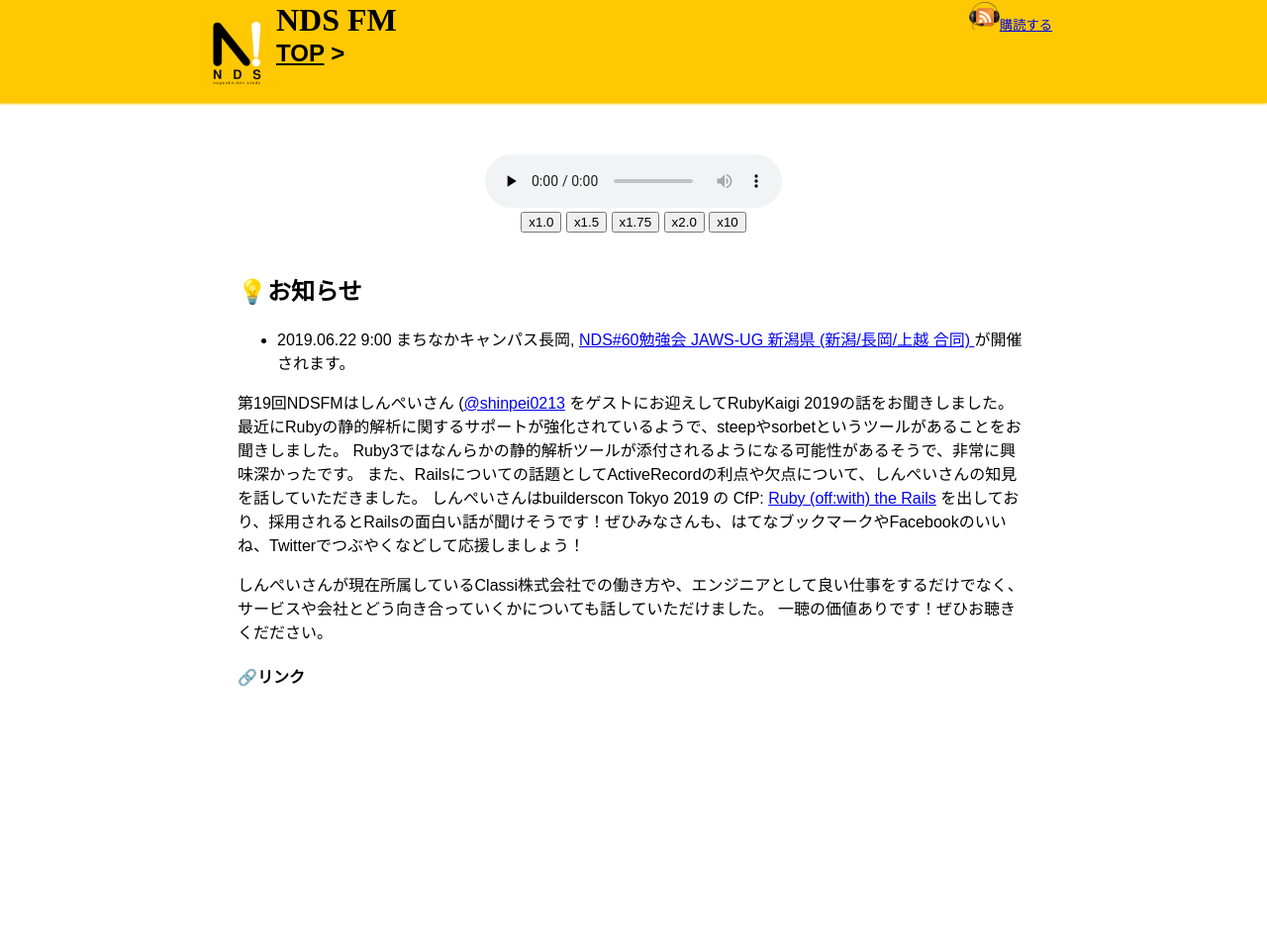
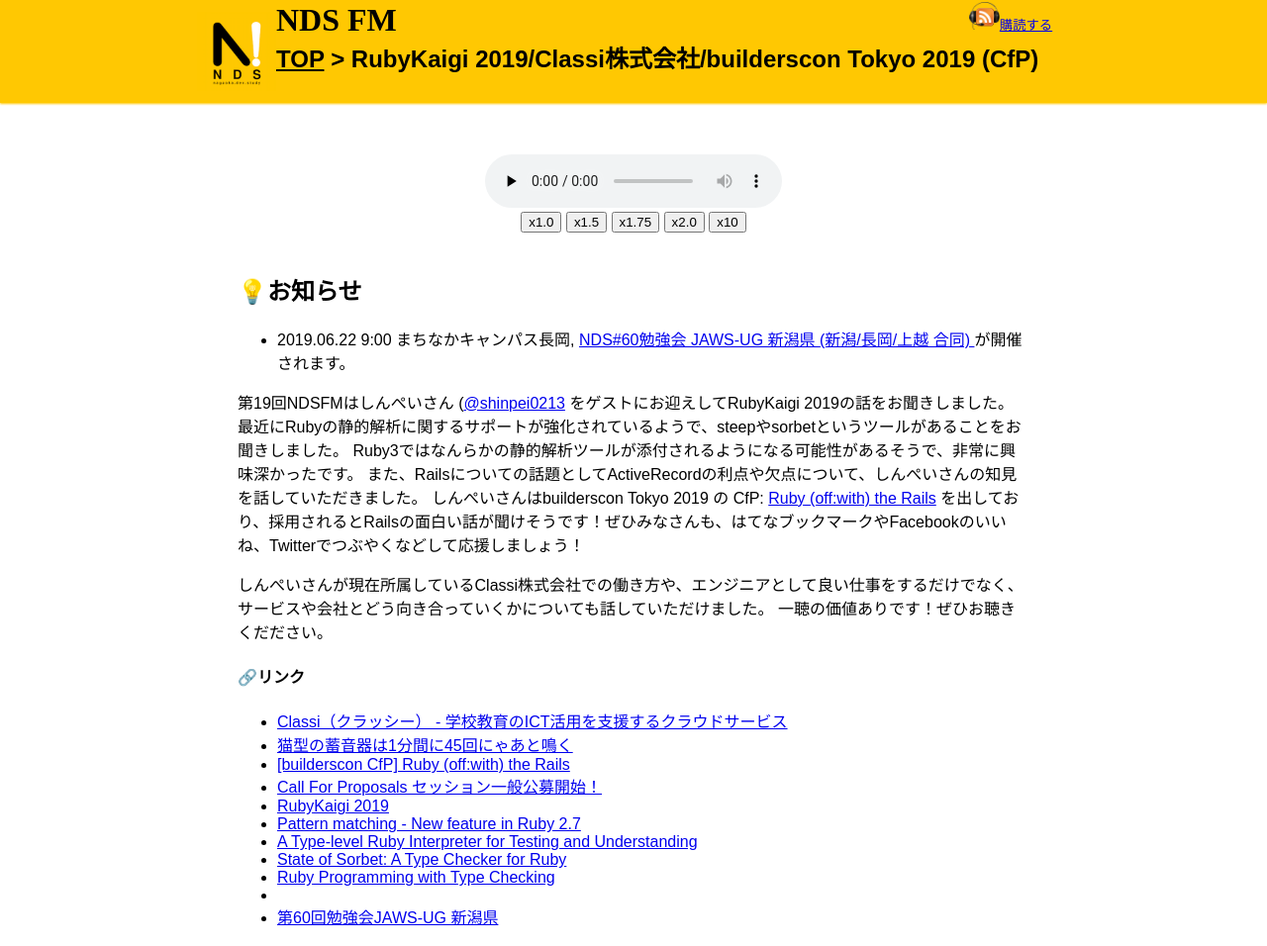
Before and after one commit to NagaokaDevelopersStudy/ndsfm, a Jekyll site: the page built from docs/_posts/2019-06-17-019.md, in a window 1280 px wide. Shown: the whole page at 99% size. Built offline with Jekyll 4.4.1, drawn with Linux system fonts in a browser that asks for light colours; some web fonts are replaced; our own code applies the rules of GitHub Pages for plain Markdown files; before the commit the page ends 900 px from its top, so only the background shows below that.

Commit message:
fix yaml

```diff
--- a/docs/_posts/2019-06-17-019.md
+++ b/docs/_posts/2019-06-17-019.md
@@ -14,7 +14,7 @@
     url: https://classi.jp/corporate/
   - title: 猫型の蓄音器は1分間に45回にゃあと鳴く
     url: https://nekogata.hatenablog.com/
-  - title: [builderscon CfP] Ruby (off:with) the Rails
+  - title: "[builderscon CfP] Ruby (off:with) the Rails"
     url: https://builderscon.io/tokyo/2019/session/5acc1604-0f1f-493b-8025-364042db7123
   - title: Call For Proposals セッション一般公募開始！
     url: https://blog.builderscon.io/entry/2019-call-for-proposals
@@ -24,7 +24,7 @@
     url: https://rubykaigi.org/2019/presentations/k_tsj.html#apr18
   - title: A Type-level Ruby Interpreter for Testing and Understanding
     url: https://rubykaigi.org/2019/presentations/mametter.html#apr18
-  - title: State of Sorbet: A Type Checker for Ruby
+  - title: "State of Sorbet: A Type Checker for Ruby"
     url: https://rubykaigi.org/2019/presentations/jez.html#apr19
   - title: Ruby Programming with Type Checking
     url: https://rubykaigi.org/2018/presentations/soutaro.html#jun01
```
